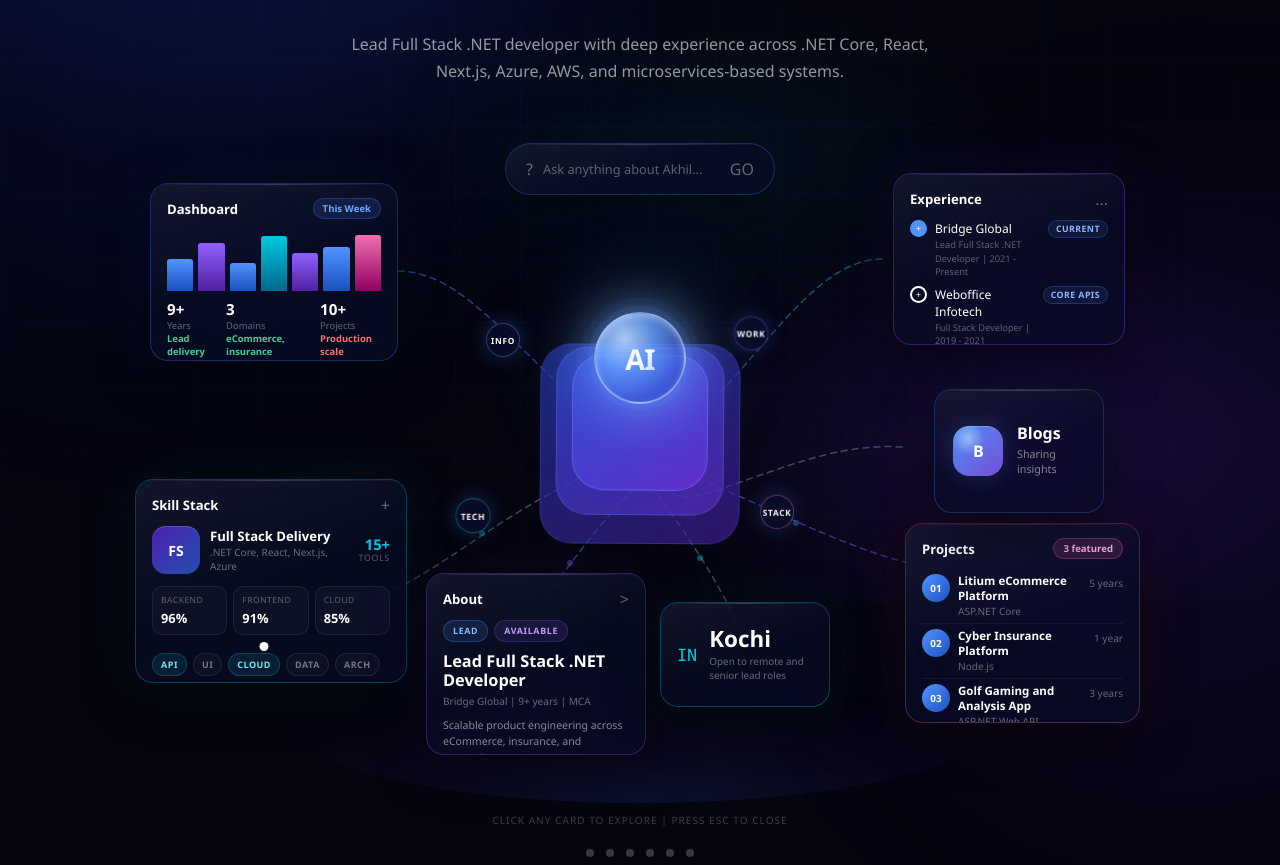
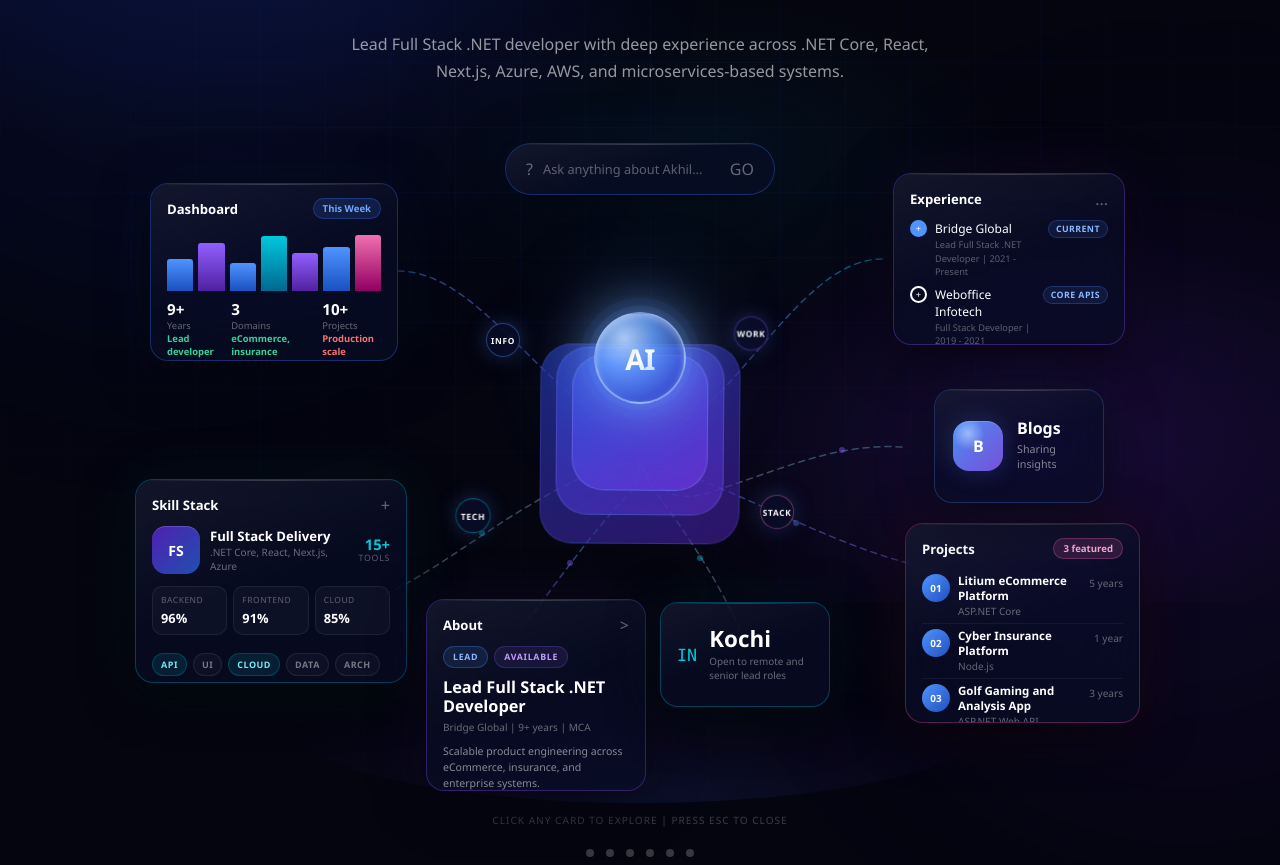
Before and after one commit to akhilbridge/My-Resume, a Next.js app: page / in a window 1280 px wide. Shown: the part 198-1063 px from the top of the page. Built offline with nearby package versions, Linux system fonts and the light colour scheme.

Commit message:
UI updates

```diff
--- a/app/globals.css
+++ b/app/globals.css
@@ -581,9 +581,9 @@ input {
 
 #fc-reco {
   left: 50%;
-  bottom: 48px;
+  bottom: 12px;
   width: 220px;
-  height: 182px;
+  height: 192px;
   margin-left: -214px;
 }
 
@@ -599,7 +599,7 @@ input {
   right: 86px;
   top: 286px;
   width: 170px;
-  height: 124px;
+  height: 114px;
   margin-left: 0;
 }
 
--- a/components/portfolio-hub.tsx
+++ b/components/portfolio-hub.tsx
@@ -530,6 +530,8 @@ export function PortfolioHub() {
             <circle className="wdot" cx="706" cy="420" fill="#4f94ff" r="4" />
             <circle className="wdot" cx="480" cy="460" fill="#9060ff" r="4" />
             <circle className="wdot" cx="610" cy="455" fill="#00c8dc" r="4" />
+            <circle className="wdot" cx="752" cy="347" fill="#9060ff" r="4" />
+
           </svg>
 
           <div className="jnode jnode-chat" style={{ left: 396, top: 220 }}>
@@ -587,7 +589,7 @@ export function PortfolioHub() {
                 <div>
                   <div className="sn">9+</div>
                   <div className="sl">Years</div>
-                  <div className="sup">Lead delivery</div>
+                  <div className="sup">Lead developer</div>
                 </div>
                 <div>
                   <div className="sn">3</div>
@@ -669,7 +671,6 @@ export function PortfolioHub() {
               </div>
               <div className="pw skill-progress">
                 <div className="pf skill-pf" />
-                <div className="pt skill-pt" />
               </div>
               <div className="skill-chip-row">
                 <span className="skill-mini-chip active">API</span>
@@ -726,16 +727,7 @@ export function PortfolioHub() {
               <p className="about-summary">
                 Scalable product engineering across eCommerce, insurance, and enterprise systems.
               </p>
-              <div className="about-metrics">
-                <div className="about-metric">
-                  <strong>3</strong>
-                  <span>Domains</span>
-                </div>
-                <div className="about-metric">
-                  <strong>10+</strong>
-                  <span>Projects</span>
-                </div>
-              </div>
+
             </div>
           </button>
 
```
